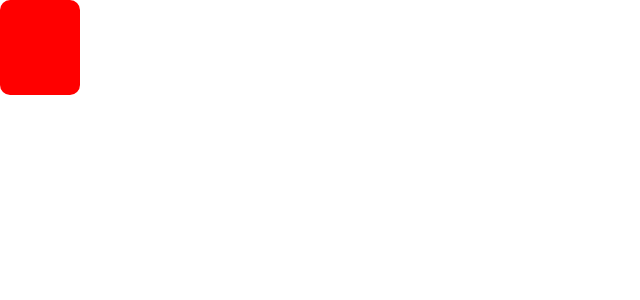
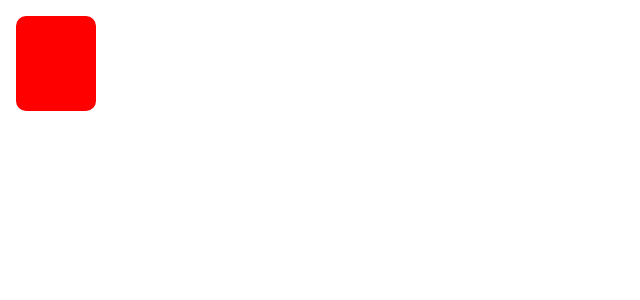
Before and after one commit to manuhank/memotest, a React (Create React App) app in the folder frontend/: page / in a window 1280 px wide. Shown: the top 300 px of the page, without its empty margins (0-640 px from the left). Built offline with nearby package versions, Linux system fonts and the light colour scheme.

Commit message:
styling Card

```diff
--- a/frontend/src/components/card/card.scss
+++ b/frontend/src/components/card/card.scss
@@ -3,4 +3,5 @@
     width: 80px;
     border-radius: 10px;
     background-color: red;
+    margin: 1em;
 }
--- a/frontend/src/components/card/card.tsx
+++ b/frontend/src/components/card/card.tsx
@@ -9,7 +9,7 @@ type cardProps = {
 function Card({ id, imgSrc, onClick= ()=>{}, hidden }: cardProps) {
   return (
     <div
-      onClick={onClick}
+      onClick={()=>hidden && onClick()}
       className={`Card ${hidden ? "hidden" : ""}`}
     >
       {/* TODO: switch to img */}
```
